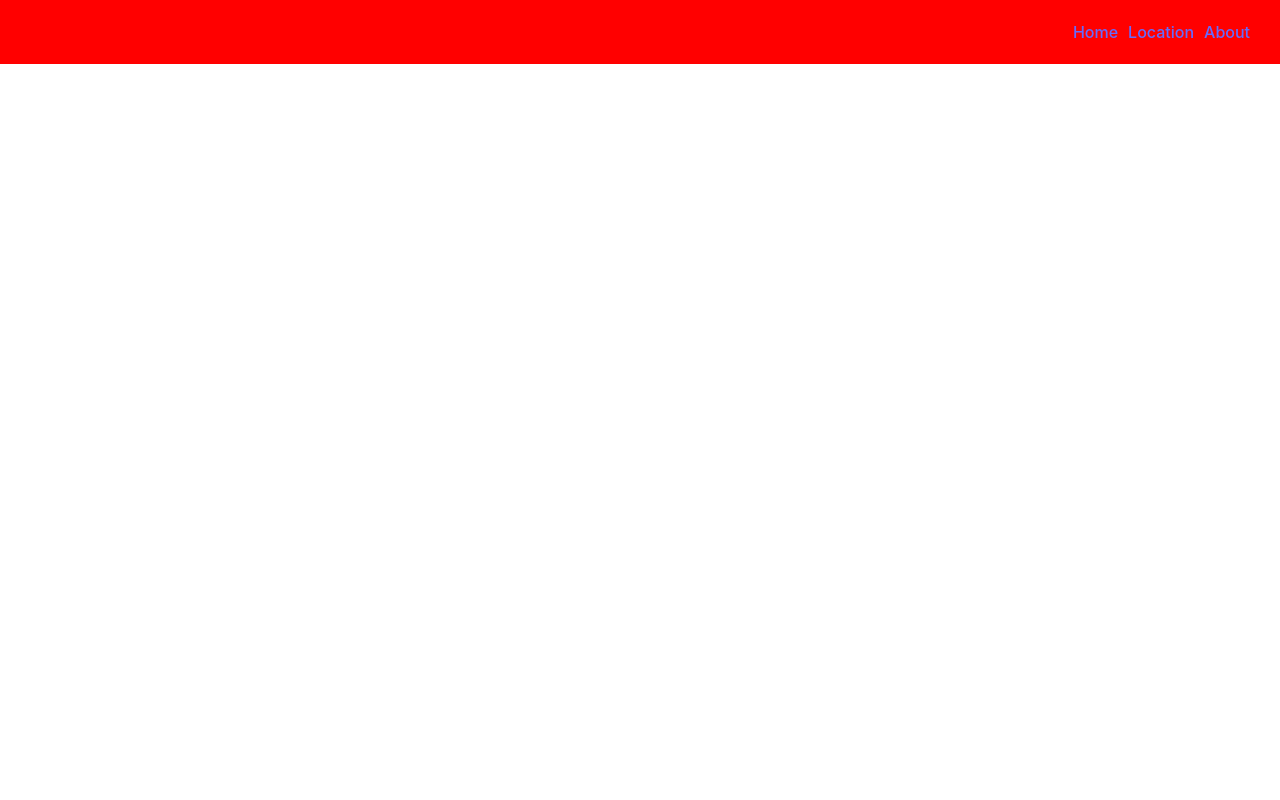
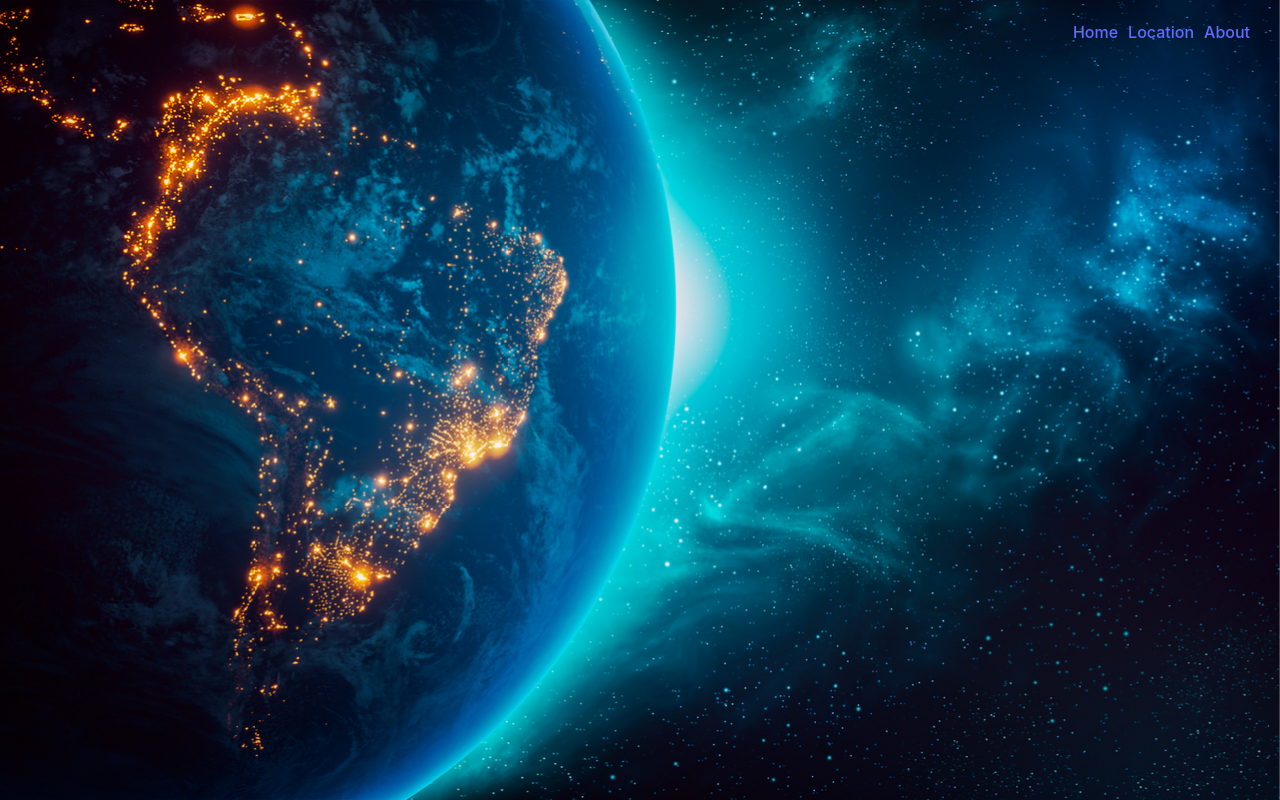
Before and after one commit to BrunoVieira23/Projekt-React-HCS, a React (Vite) app: page / in a window 1280 px wide. Built offline with nearby package versions, Linux system fonts and the light colour scheme.

Commit message:
Added background image
Added background image and made the .header container transparent.

```diff
--- a/src/App.css
+++ b/src/App.css
@@ -1,13 +1,24 @@
+body {
+  margin: 0;
+  padding: 0;
+  background-image: url("./assets/world_background.jpg");
+  background-size: cover;
+  background-repeat: no-repeat;
+  background-position: center;
+  background-attachment: fixed; /* Keep the background fixed while scrolling */
+}
+
 .header-container {
   display: flex;
   justify-content: flex-end;
   align-items: center;
   padding: 20px;
-  background-color: #ff0000;
+  background-color: transparent;
   position: fixed;
   top: 0;
   left: 0;
   right: 0;
+  z-index: 9999;
 }
 
 .navbar-links {
```
Also changed, not shown: src/assets/world_background.jpg (added).
